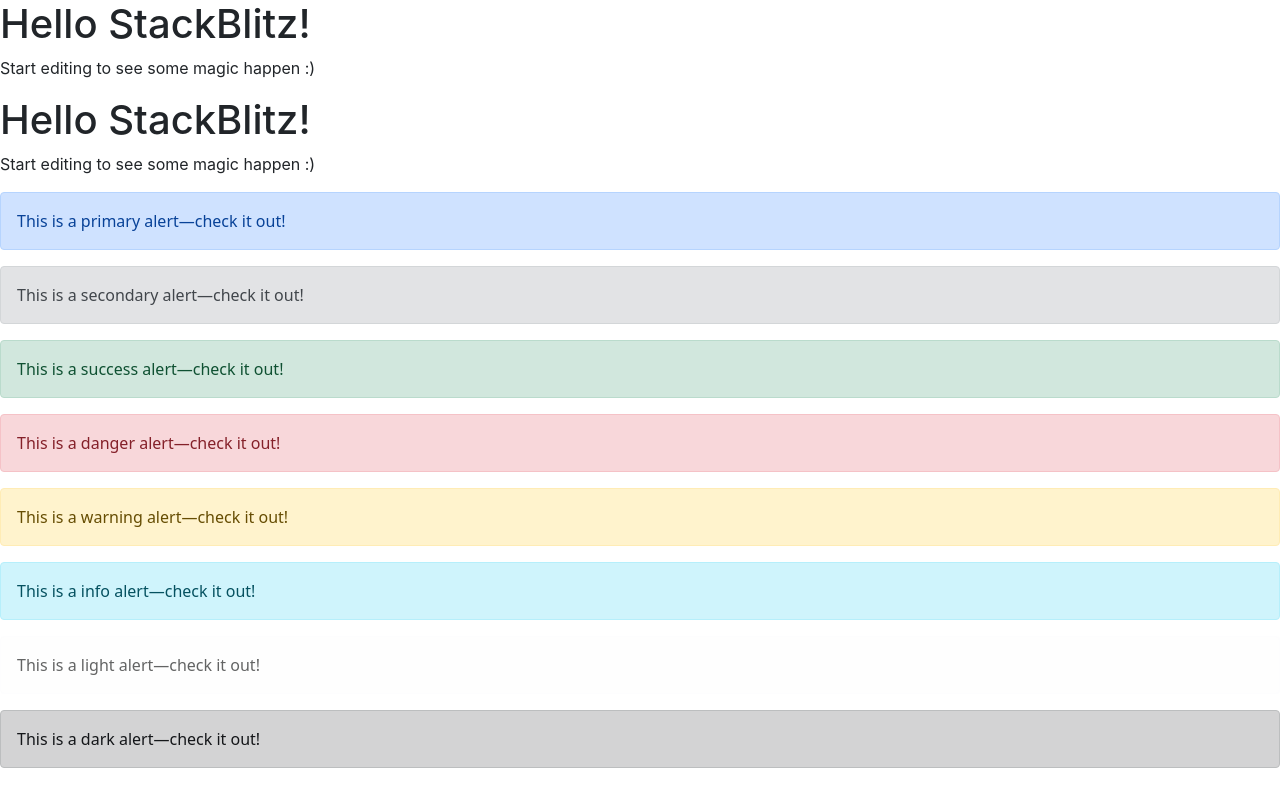
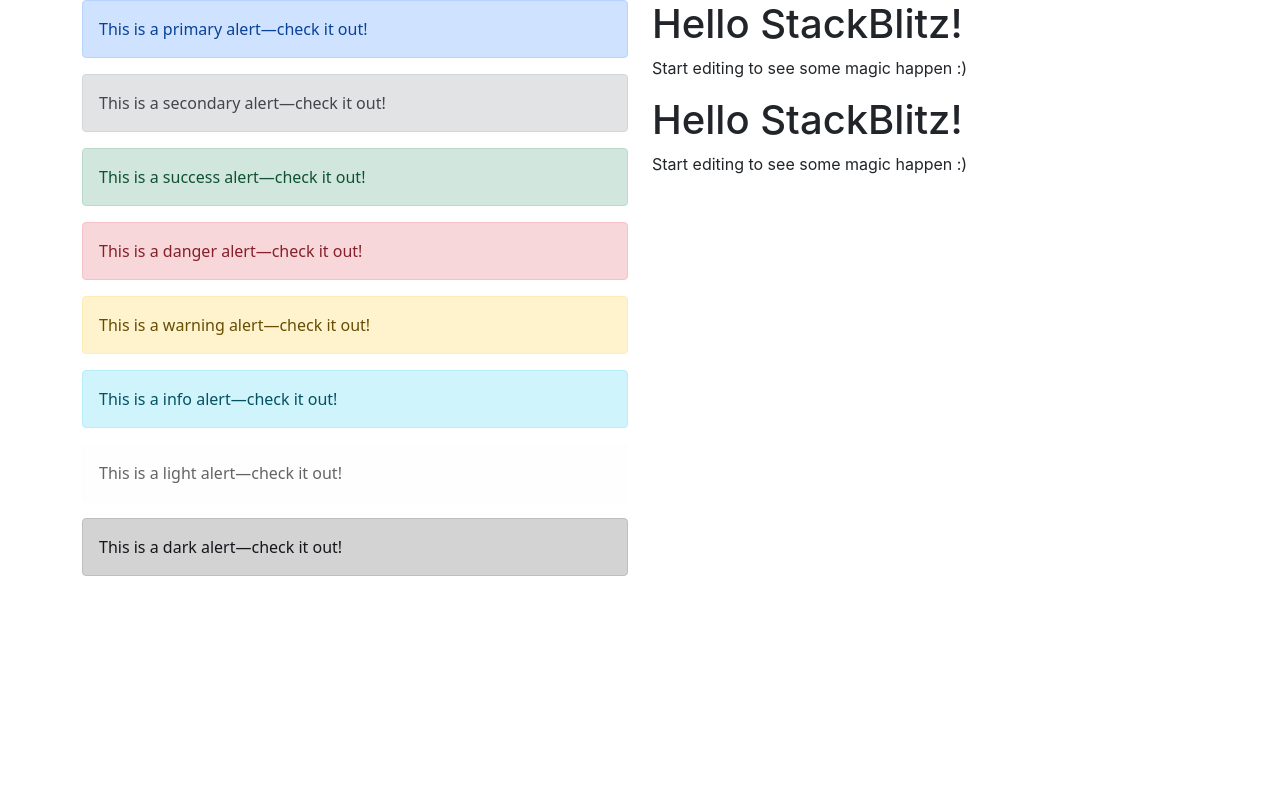
Before and after one commit to CarlyRaeJepsenStan/react-proj-combjelly, a React (Create React App) app: page / in a window 1280 px wide. Built offline with nearby package versions, Linux system fonts and the light colour scheme.

Commit message:
modifying layout

```diff
--- a/src/index.js
+++ b/src/index.js
@@ -2,15 +2,33 @@
 import { createRoot } from 'react-dom/client';
 
 import App from './App';
-import BasicExample from "./BasicExample.js";
+import BasicExample from './BasicExample.js';
+
+import Container from 'react-bootstrap/Container';
+import Row from 'react-bootstrap/Row';
+import Col from 'react-bootstrap/Col';
 
 const rootElement = document.getElementById('root');
 const root = createRoot(rootElement);
 
 root.render(
   <StrictMode>
-    <App />
-    <App />
-    <BasicExample />
+    <Container>
+      <Row>
+        <Col>
+          <BasicExample />
+        </Col>
+
+        <Col>
+          <Row>
+            <App />
+          </Row>
+
+          <Row>
+            <App />
+          </Row>
+        </Col>
+      </Row>
+    </Container>
   </StrictMode>
 );
--- a/src/style.css
+++ b/src/style.css
@@ -1,3 +1,6 @@
+body {
+  margin: 5%;
+}
 h1,
 p {
   font-family: -apple-system, BlinkMacSystemFont, 'Segoe UI', Roboto, Oxygen,
```
